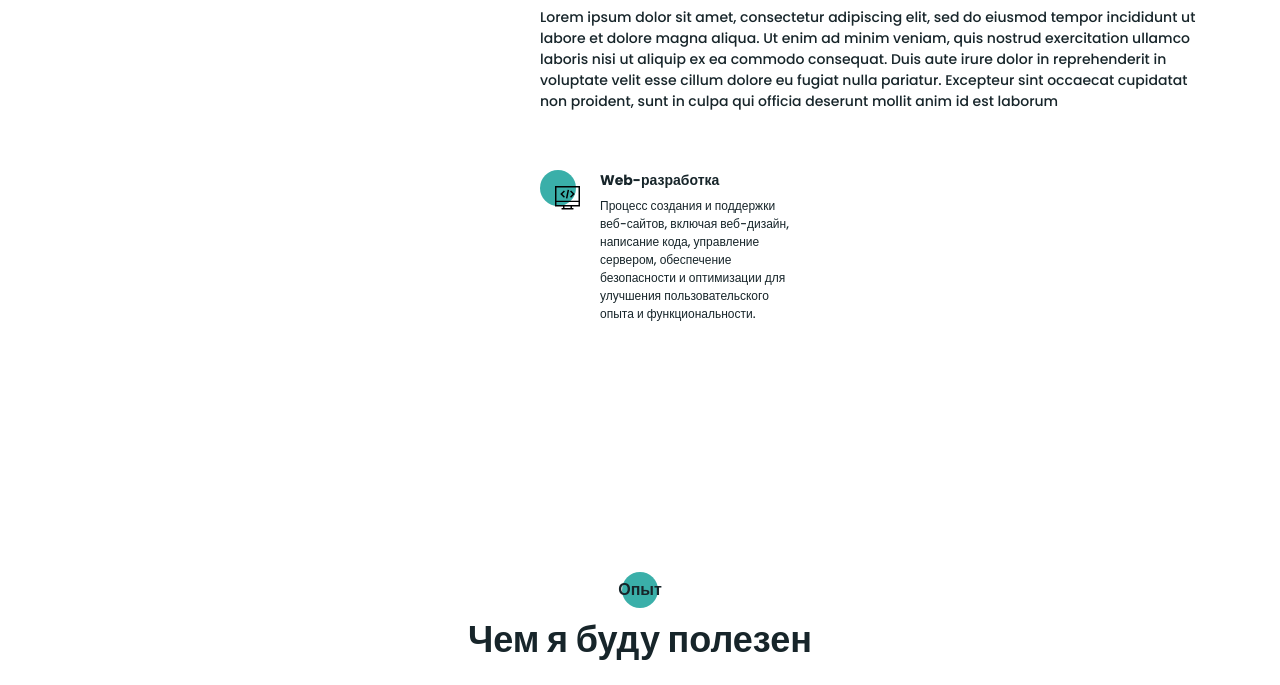
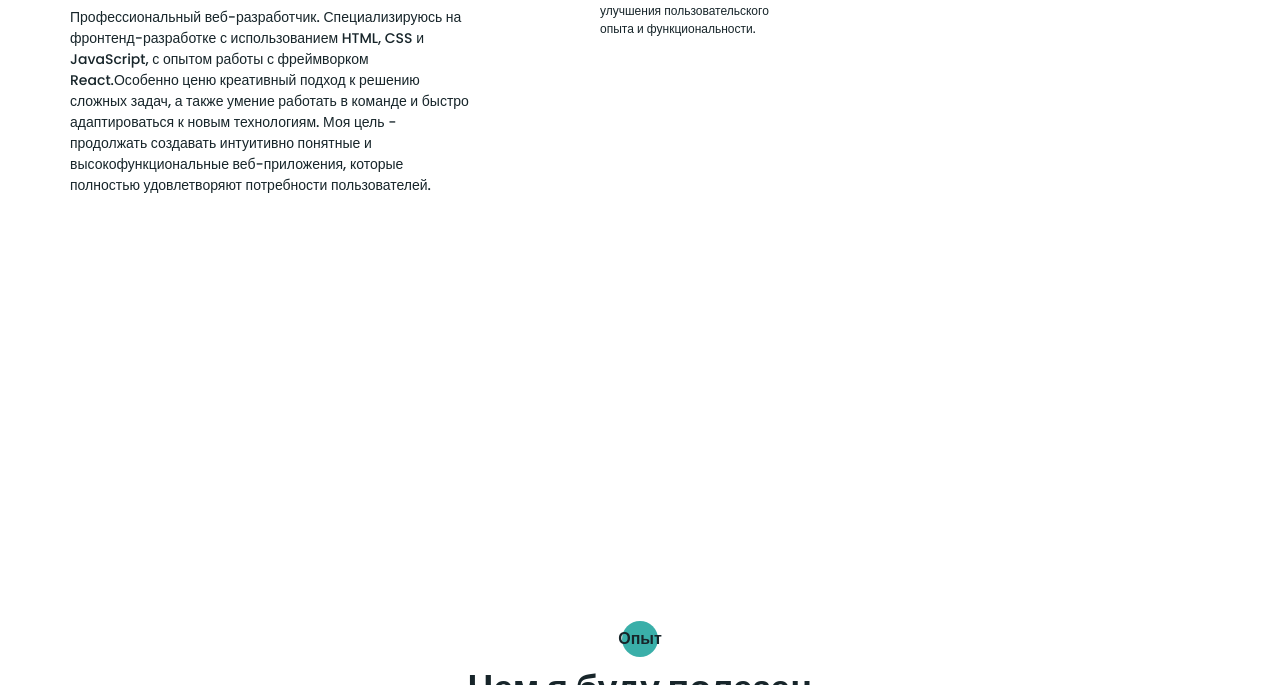
Before and after one commit to Parbiska/Portfolio, a website: page src/index.html in a window 1280 px wide. Shown: the part 1035-1720 px from the top of the page. Drawn offline with nearby package versions, Linux system fonts and the light colour scheme; files that its build step writes are made by us from their sources; files whose address does not match are found by name.

Commit message:
edit about me

```diff
--- a/src/index.html
+++ b/src/index.html
@@ -23,7 +23,7 @@
 				<img src="img/icons/social/github.svg" alt="github" />
 			</a>
 			<a
-				href="https://t.me/DemidZay"
+				href="https://t.me/DemidZaynulin"
 				target="_blank"
 				class="sidepanel__link"
 			>
@@ -92,7 +92,7 @@
 							alt="github"
 						/>
 					</a>
-					<a href="https://t.me/DemidZay" target="_blank">
+					<a href="https://t.me/DemidZaynulin" target="_blank">
 						<img
 							class="menu-img"
 							src="img/icons/social/telegram.svg"
@@ -129,7 +129,7 @@
 		<section class="about" id="about">
 			<div class="container">
 				<div class="about__wrapper">
-					<div class="about__photo">
+					<div class="about__photo" hidden>
 						<img src="img/main_photo.jpg" alt="photo" />
 					</div>
 					<div class="about__descr">
@@ -139,15 +139,15 @@
 						</div>
 						<div class="divider"></div>
 						<p class="about__text">
-							Lorem ipsum dolor sit amet, consectetur adipiscing
-							elit, sed do eiusmod tempor incididunt ut labore et
-							dolore magna aliqua. Ut enim ad minim veniam, quis
-							nostrud exercitation ullamco laboris nisi ut aliquip
-							ex ea commodo consequat. Duis aute irure dolor in
-							reprehenderit in voluptate velit esse cillum dolore
-							eu fugiat nulla pariatur. Excepteur sint occaecat
-							cupidatat non proident, sunt in culpa qui officia
-							deserunt mollit anim id est laborum
+							Профессиональный веб-разработчик. Специализируюсь на
+							фронтенд-разработке с использованием HTML, CSS и
+							JavaScript, с опытом работы с фреймворком
+							React.Особенно ценю креативный подход к решению
+							сложных задач, а также умение работать в команде и
+							быстро адаптироваться к новым технологиям. Моя цель
+							- продолжать создавать интуитивно понятные и
+							высокофункциональные веб-приложения, которые
+							полностью удовлетворяют потребности пользователей.
 						</p>
 					</div>
 					<div class="about__skills">
```
Also changed, not shown: dist/index.html.
